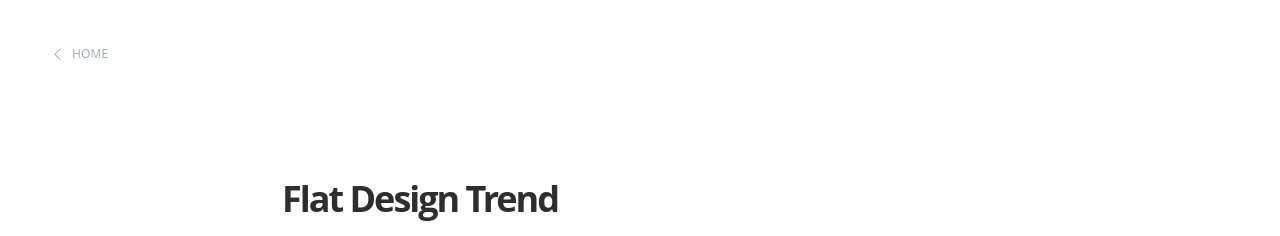
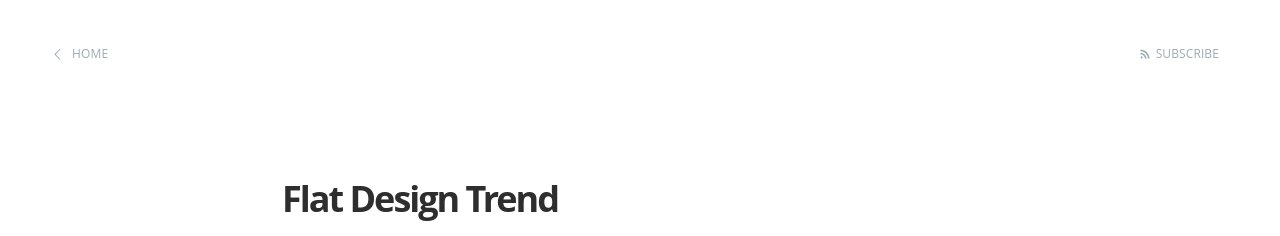
Before and after one commit to h5tark/hoangstark.github.io, a Jekyll site: the page built from _posts/2013-10-24-flat-design-trend.markdown, in a window 1280 px wide. Shown: the top 236 px of the page. Built offline with Jekyll 4.4.1, drawn with Linux system fonts in a browser that asks for light colours.

Commit message:
Enable rss

```diff
--- a/_config.yml
+++ b/_config.yml
@@ -12,3 +12,6 @@ domain_name: 'http://iam.hoangstark.com'
 # Details for the RSS feed generator
 url:            'http://iam.hoangstark.com'
 author:         'Hoang Stark'
+
+gems:
+  - jekyll-feed
--- a/_layouts/page.html
+++ b/_layouts/page.html
@@ -5,7 +5,7 @@ post_class: post-template page-template
 
 <nav class="main-nav clearfix">
     <a class="back-button icon-arrow-left" href="{{ site.baseurl }}">Home</a>
-    <a class="subscribe-button icon-feed" href="{{ site.baseurl }}rss.xml">Subscribe</a>
+    <a class="subscribe-button icon-feed" href="{{ site.baseurl }}feed.xml">Subscribe</a>
 </nav>
 
 
--- a/_layouts/post.html
+++ b/_layouts/post.html
@@ -9,6 +9,7 @@ post_class: post-template
 <header class="main-header post-head {% if page.cover %}" style="background-image: url({{ page.cover }}) {%else%}no-cover{% endif %}">
     <nav class="main-nav {% if page.cover %} overlay {% endif %} clearfix">
         <a class="back-button icon-arrow-left" href="{{ site.baseurl }}">Home</a>
+        <a class="subscribe-button icon-feed" href="{{ site.baseurl }}feed.xml">Subscribe</a>
     </nav>
 </header>
 
```
